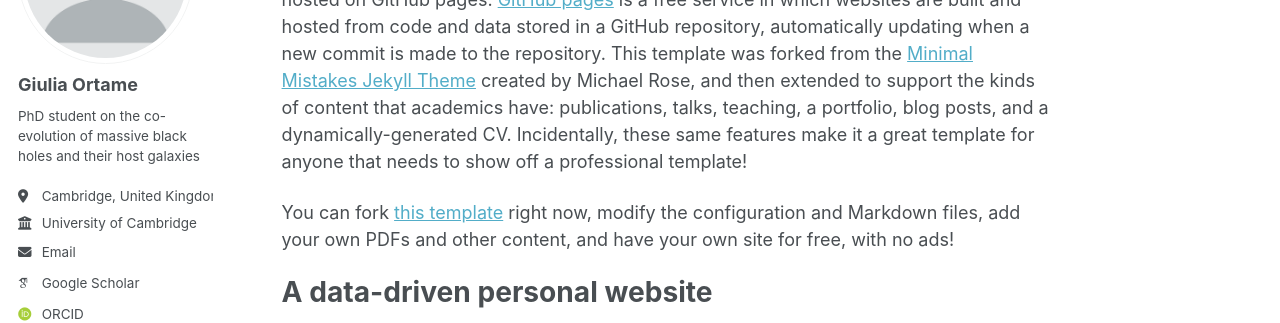
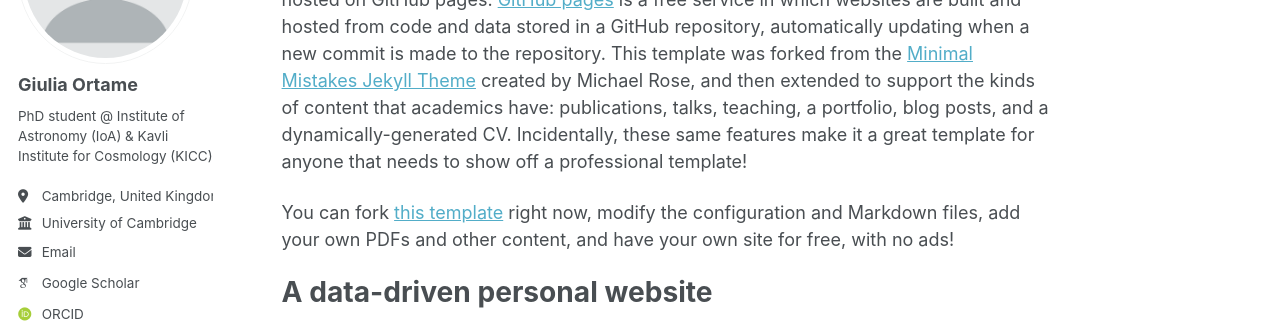
Before and after one commit to rtmgli/rtmgli.github.io, a Jekyll site: the page built from _pages/about.md, in a window 1280 px wide. Shown: the part 210-533 px from the top of the page. Built offline with Jekyll 4.4.1, drawn with Linux system fonts in a browser that asks for light colours; some web fonts are replaced; a script that is not in the unit is left out.

Commit message:
Update bio information in _config.yml

```diff
--- a/_config.yml
+++ b/_config.yml
@@ -26,7 +26,7 @@ author:
   avatar           : "profile.png"
   name             : "Giulia Ortame"
   pronouns         : # example: "she/her"
-  bio              : "PhD student on the co-evolution of massive black holes and their host galaxies"
+  bio              : "PhD student @ Institute of Astronomy (IoA) & Kavli Institute for Cosmology (KICC)"
   location         : "Cambridge, United Kingdom"
   employer         : "University of Cambridge"
   uri              : # URL
```
